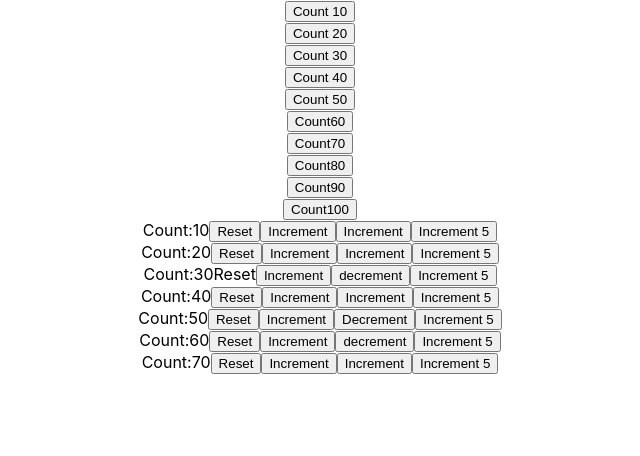
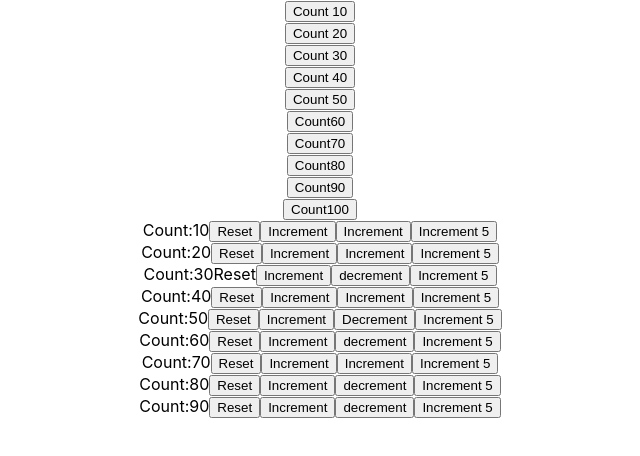
Before and after one commit to JohnKimaiyo/react-hooks, a React (Create React App) app: page / in a window 1280 px wide. Shown: the top 456 px of the page, without its empty margins (320-960 px from the left). Built offline with nearby package versions, Linux system fonts and the light colour scheme.

Commit message:
reset count 90+

```diff
--- a/src/App.js
+++ b/src/App.js
@@ -16,6 +16,8 @@ import Reset4 from "./previousstate/Reset4";
 import Reset5 from "./previousstate/Reset5";
 import Reset6 from "./previousstate/Reset6";
 import Reset7 from "./previousstate/Reset7";
+import Reset8 from "./previousstate/Reset8";
+import Reset9 from "./previousstate/Reset9";
 function App() {
   return (
     <div className="App">
@@ -36,6 +38,8 @@ function App() {
       <Reset5 />
       <Reset6 />
       <Reset7/>
+      <Reset8/>
+      <Reset9/>
     </div>
   );
 }
--- /dev/null
+++ b/src/previousstate/Reset9.js
@@ -0,0 +1,26 @@
+import React, { useState } from "react";
+
+export default function Reset9() {
+  const initialCount = 90;
+  const [count, setCount] = useState(initialCount);
+
+  const incrementFive = () => {
+    for (let i = 0; i < 5; i++) {
+      setCount((prevCount) => prevCount + 90);
+    }
+  };
+
+  return (
+    <div>
+      Count:{count}
+      <button onClick={() => setCount(initialCount)}>Reset</button>
+      <button onClick={() => setCount((prevCount) => prevCount + 10)}>
+        Increment
+      </button>
+      <button onClick={() => setCount((prevCount) => prevCount - 10)}>
+        decrement
+      </button>
+      <button onClick={incrementFive}>Increment 5</button>
+    </div>
+  );
+}
```
